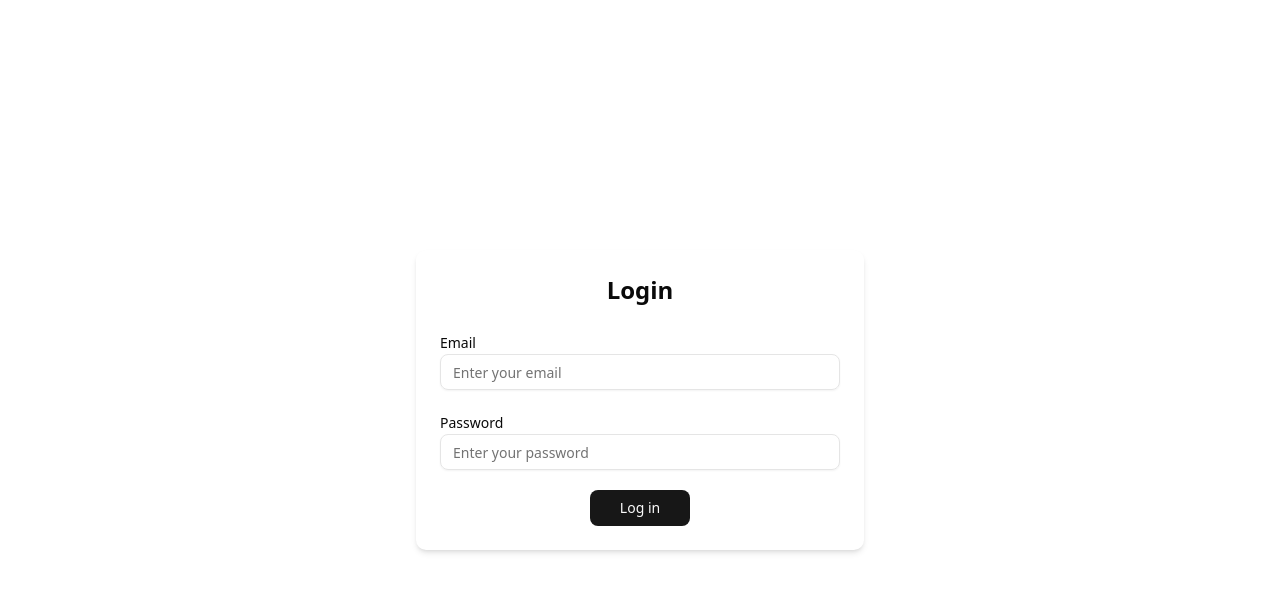
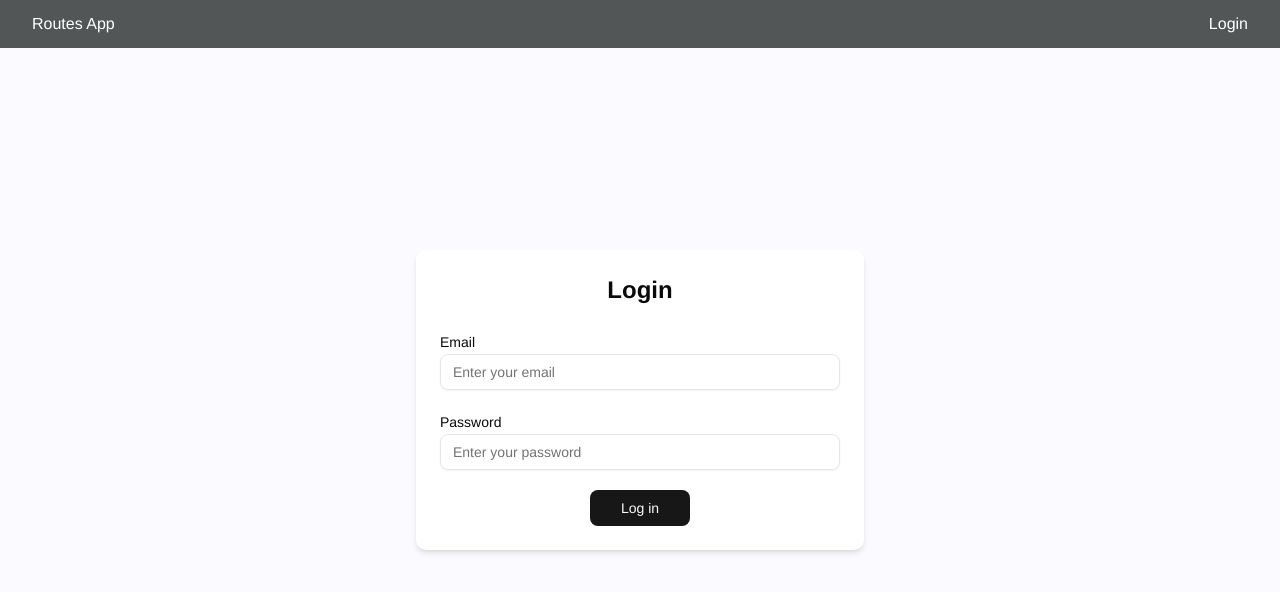
Before and after one commit to olimpus-projects/mercury, a React (Vite) app: page /login in a window 1280 px wide. Shown: the top 592 px of the page. Built offline with nearby package versions, Linux system fonts and the light colour scheme.

Commit message:
✨🧠 Unicorns sprinkled fairy dust on the header, pages now glitter, and auth speaks in enchanted whispers! Fetch utility poof! 🪄🚀🦄💫

```diff
--- /dev/null
+++ b/src/components/template/Header/Header.css
@@ -0,0 +1,33 @@
+:root {
+    --nav-background: #535657;
+}
+
+nav {
+    position: fixed;
+    top: 0;
+    left: 0;
+    right: 0;
+    height: 3em;
+    background-color: var(--nav-background);
+    color: #fff;
+    padding: 0 1rem;
+    z-index: 100;
+    width: 100vw;
+    display: flex;
+    justify-content: space-between;
+    align-items: center;
+
+    .navigation-menu-item {
+        height: 100%;
+        display: flex;
+        align-items: center;
+        justify-content: center;
+        padding: 0 1rem;
+        cursor: pointer;
+        transition: background-color 0.2s ease-out;
+
+        &:hover {
+            background-color: var(--blue-color);
+        }
+    }
+}
--- /dev/null
+++ b/src/components/template/Header/Header.tsx
@@ -0,0 +1,48 @@
+import { useNavigate } from "react-router";
+import "./Header.css"
+
+interface HeaderProps {
+    leftSection?: React.ReactNode;
+    middleSection?: React.ReactNode;
+    rightSection?: React.ReactNode;
+}
+
+export const Header = ({ leftSection, middleSection = (<></>), rightSection }: HeaderProps) => {
+    const navigate = useNavigate();
+
+    const defaultLeftSection = (
+        <div className="navigation-menu-item" onClick={() => navigate("/")}>
+            Routes App
+        </div>
+    )
+
+    const defaultMiddleSection = (
+        <div className="navigation-menu-item"></div>
+    )
+
+    const defaultRightSection = (
+        <div className="navigation-menu-item" onClick={() => navigate("/login")}>
+            Login
+        </div>
+    )
+
+    return (
+        <nav id="header-navigation-menu">
+            {leftSection ? (
+                leftSection
+            ) : (
+                defaultLeftSection
+            )}
+            {middleSection ? (
+                middleSection
+            ) : (
+                defaultMiddleSection
+            )}
+            {rightSection ? (
+                rightSection
+            ) : (
+                defaultRightSection
+            )}
+        </nav>
+    )
+}
--- a/src/index.css
+++ b/src/index.css
@@ -1,20 +1,18 @@
-/* :root {
-  font-family: system-ui, Avenir, Helvetica, Arial, sans-serif;
-
+ :root {
+   font-family: Helvetica, Arial, sans-serif;
    font-synthesis: none;
    text-rendering: optimizeLegibility;
    -webkit-font-smoothing: antialiased;
    -moz-osx-font-smoothing: grayscale;
+   --background-color: #FBFBFF;
+   --blue-color: #6BA292;
  }
 
  body {
-  margin: 0;
-  display: flex;
-  place-items: center;
-  min-width: 320px;
-  min-height: 100vh;
+   background-color: var(--background-color);
  }
 
+ /*
 @media (prefers-color-scheme: light) {
   :root {
     color: #213547;
@@ -157,6 +155,7 @@ body {
 
    --chart-5: oklch(0.769 0.188 70.08);
 
+
    --sidebar: oklch(0.985 0 0);
 
    --sidebar-foreground: oklch(0.145 0 0);
@@ -222,6 +221,8 @@ body {
 
    --chart-5: oklch(0.645 0.246 16.439);
 
+   --nav-background: #565656;
+
    --sidebar: oklch(0.205 0 0);
 
    --sidebar-foreground: oklch(0.985 0 0);
@@ -243,6 +244,7 @@ body {
    * {
      @apply border-border outline-ring/50;
    }
+
    body {
      @apply bg-background text-foreground;
    }
--- /dev/null
+++ b/src/infrastructure/Fetch.ts
@@ -0,0 +1,34 @@
+import { useAuthStore } from '../states/Auth.state';
+
+async function fetchZeus(endpoint: string, options: RequestInit) {
+    const baseUrl = import.meta.env.VITE_ZEUS_API_URL || null;
+    if (!baseUrl) {
+        throw new Error('ZEUS_API_URL is not set');
+    }
+    const url = `${baseUrl}${endpoint}`;
+    const response = await fetch(url, options);
+    return response;
+}
+
+async function fetchZeusSecure(endpoint: string, options: RequestInit) {
+    const baseUrl = import.meta.env.VITE_ZEUS_API_URL || null;
+    const { user } = useAuthStore.getState();
+    const token = user?.token;
+    if (!baseUrl) {
+        throw new Error('ZEUS_API_URL is not set');
+    }
+    if (!token) {
+        throw new Error('User is not authenticated');
+    }
+    const url = `${baseUrl}${endpoint}`;
+    const response = await fetch(url, {
+        ...options,
+        headers: {
+            ...options.headers,
+            Authorization: `Bearer ${token}`
+        }
+    });
+    return response;
+}
+
+export { fetchZeus, fetchZeusSecure };
--- a/src/main.tsx
+++ b/src/main.tsx
@@ -4,21 +4,6 @@ import './index.css'
 import Home from './routes/Home/Home'
 import { createBrowserRouter, RouterProvider } from 'react-router'
 import Login from './routes/Login/Login'
-import { ProtectedRoute } from './routes/Protected/ProtectedRoute'
-import { useAuthStore } from './states/Auth.state'
-import { Button } from './components/ui/button'
-
-const Dashboard = () => {
-  const { logout } = useAuthStore();
-  return (
-    <div>
-      <h1>Protected Route</h1>
-      <Button className='cursor-pointer' onClick={logout}>
-        Logout
-      </Button>
-    </div>
-  )
-}
 
 const router = createBrowserRouter([
   {
@@ -28,6 +13,10 @@ const router = createBrowserRouter([
   {
     path: '/login',
     element: <Login />,
+  },
+  {
+    path: '/home',
+    element: <Home />,
   }
 ])
 
--- a/src/routes/Home/Home.tsx
+++ b/src/routes/Home/Home.tsx
@@ -1,17 +1,18 @@
-import { Button } from '@/components/ui/button'
+import { Header } from '@/components/template/Header/Header'
 import './Home.css'
-import { useNavigate } from 'react-router'
 
 function Home() {
-  const navigate = useNavigate()
+    document.title = "Home - Routes App"
 
   return (
-    <div className="flex flex-col justify-center items-center h-screen gap-4">
-      <h1 className="text-4xl font-bold">Welcome to Routes App</h1>
-      <Button className="cursor-pointer" onClick={() => {
-        navigate('/login')
-      }}>Log in</Button>
-    </div>
+    <>
+      <Header />
+      <div className="flex flex-col justify-center items-center h-screen gap-4">
+        <p>👋 Welcome to Routes App 🫡</p>
+        <p>👷‍♂️This is just a placeholder for the future content 🚧</p>
+        <p>🛠️ In this page you can receive your users to link to the app or submit reports.</p>
+      </div>
+    </>
   )
 }
 
--- a/src/routes/Login/Login.tsx
+++ b/src/routes/Login/Login.tsx
@@ -1,9 +1,12 @@
 import './Login.css'
 import { LoginForm } from './LoginForm/LoginForm'
+import { Header } from '@/components/template/Header/Header'
+const Login = () => {
+    document.title = "Login - Routes App"
 
-const Login = () => {
     return (
         <>
+            <Header />
             <div className="flex flex-col items-center justify-center min-h-screen">
                 <div className="w-full max-w-md p-6 bg-white rounded-lg shadow-md">
                     <h1 className="text-2xl font-bold text-center mb-6">Login</h1>
--- /dev/null
+++ b/src/services/Auth.services.ts
@@ -0,0 +1,19 @@
+import { fetchZeus } from "@/infrastructure/Fetch"
+
+const AuthService = {
+    login: async (email: string, password: string) => {
+        const fetchedResponse = await fetchZeus('/login', {
+            method: 'POST',
+            body: JSON.stringify({ email, password })
+        })
+        return fetchedResponse
+    },
+    healthCheck: async () => {
+        const fetchedResponse = await fetchZeus('/health', {
+            method: 'GET'
+        })
+        return fetchedResponse.json()
+    }
+}
+
+export default AuthService
--- a/src/states/Auth.state.ts
+++ b/src/states/Auth.state.ts
@@ -3,7 +3,7 @@ import { persist } from 'zustand/middleware';
 
 interface AuthState {
     isAuthenticated: boolean;
-    user: { username: string } | null;
+    user: any | null;
     login: (username: string, password: string) => void;
     logout: () => void;
 }
@@ -14,8 +14,6 @@ export const useAuthStore = create<AuthState>()(
             isAuthenticated: false,
             user: null,
             login: (username, password) => {
-                // In a real app, you would validate credentials against an API
-                // This is just a simple example
                 if (username && password) {
                     set({ isAuthenticated: true, user: { username } });
                 }
@@ -25,7 +23,7 @@ export const useAuthStore = create<AuthState>()(
             },
         }),
         {
-            name: 'auth-storage', // name of the item in localStorage
+            name: 'auth-storage',
         }
     )
 )
```
Also changed, not shown: 1 other file (tests, documents, lock files or other folders). Lines whose indentation alone changed are shown as unchanged.
